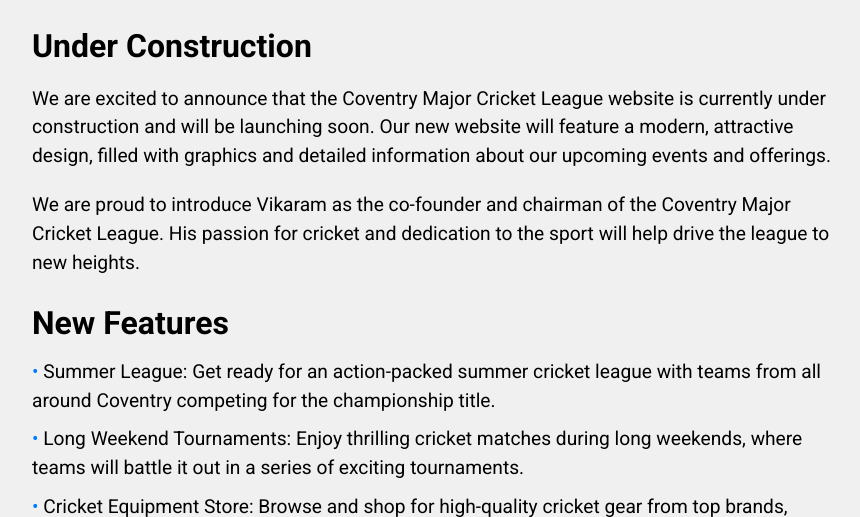
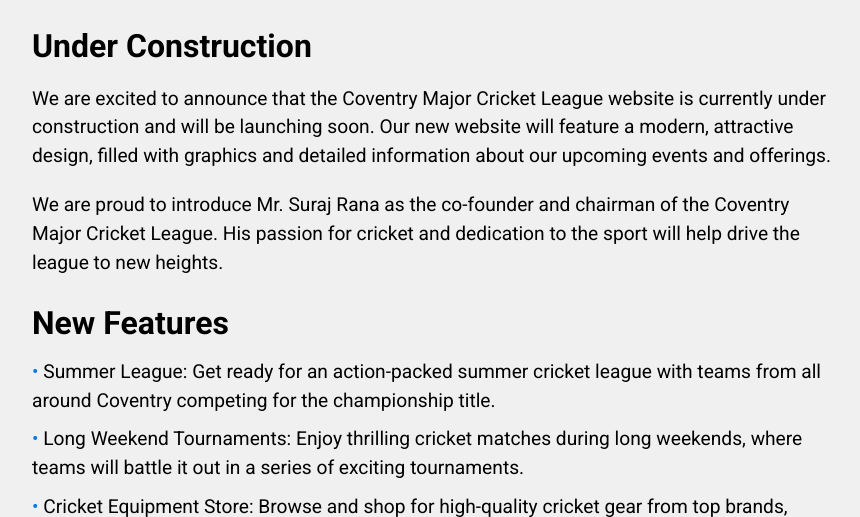
Before and after one commit to sahilt20/cov-league, a Django app: page / in a window 1280 px wide. Shown: the part 140-657 px from the top of the page, without its empty margins (208-1068 px from the left). Run offline with Django 4.2, Linux system fonts and the light colour scheme.

Commit message:
name change

```diff
--- a/league/templates/home.html
+++ b/league/templates/home.html
@@ -78,7 +78,7 @@
         <h1>Coventry Major Cricket League - Coming Soon</h1>
         <h2>Under Construction</h2>
         <p>We are excited to announce that the Coventry Major Cricket League website is currently under construction and will be launching soon. Our new website will feature a modern, attractive design, filled with graphics and detailed information about our upcoming events and offerings.</p>
-        <p>We are proud to introduce Vikaram as the co-founder and chairman of the Coventry Major Cricket League. His passion for cricket and dedication to the sport will help drive the league to new heights.</p>
+        <p>We are proud to introduce Mr. Suraj Rana as the co-founder and chairman of the Coventry Major Cricket League. His passion for cricket and dedication to the sport will help drive the league to new heights.</p>
        <h2>New Features</h2>
         <ul>
             <li>Summer League: Get ready for an action-packed summer cricket league with teams from all around Coventry competing for the championship title.</li>
```
